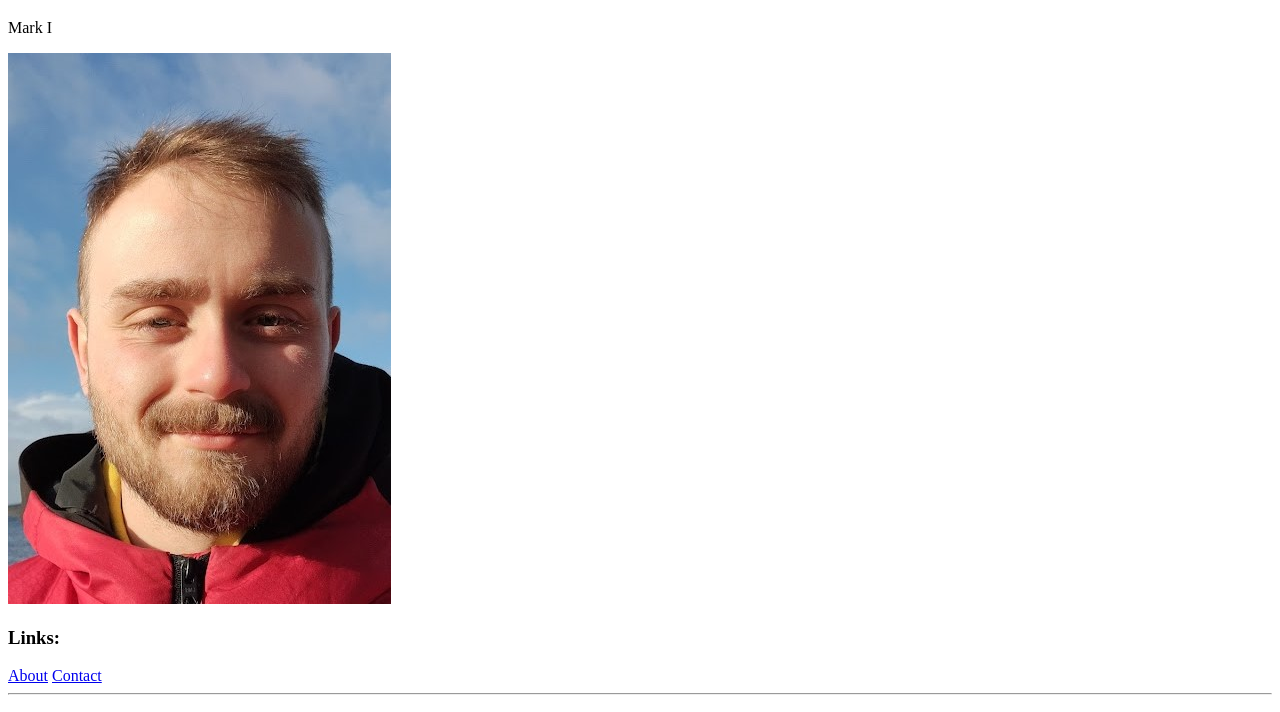
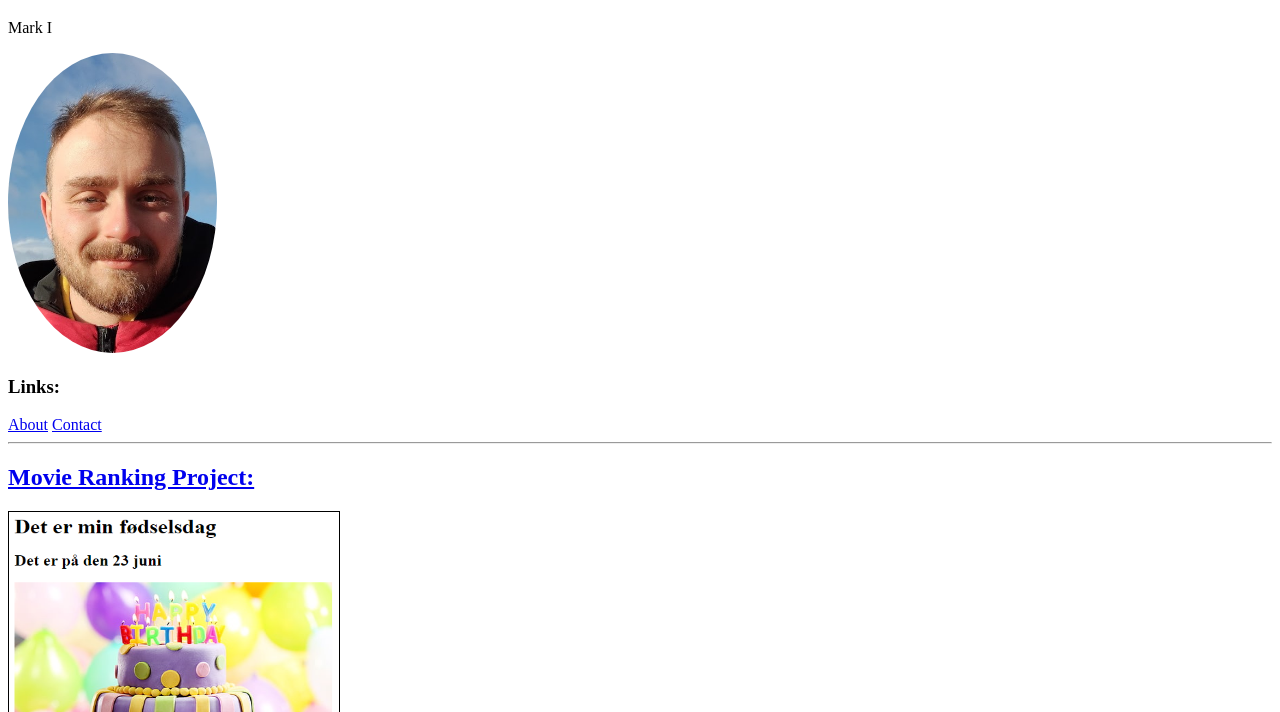
Before and after one commit to Runesvendsen12/28.--Project--Portfolio-Website, a plain HTML site: page index.html in a window 1280 px wide. Shown: the part 61-773 px from the top of the page. Drawn offline with Linux system fonts and the light colour scheme; the site is published under a folder, as on GitHub Pages, so addresses that start at the root find nothing.

Commit message:
Error in css link

```diff
--- a/index.html
+++ b/index.html
@@ -5,7 +5,7 @@
     <meta charset="UTF-8">
     <meta http-equiv="X-UA-Compatible" content="IE=edge">
     <meta name="viewport" content="width=device-width, initial-scale=1.0">
-    <link rel="stylesheet" href="/input.css">
+    <link rel="stylesheet" href="./input.css">
     <title>Portfolio Website</title>
 </head>
 
```
